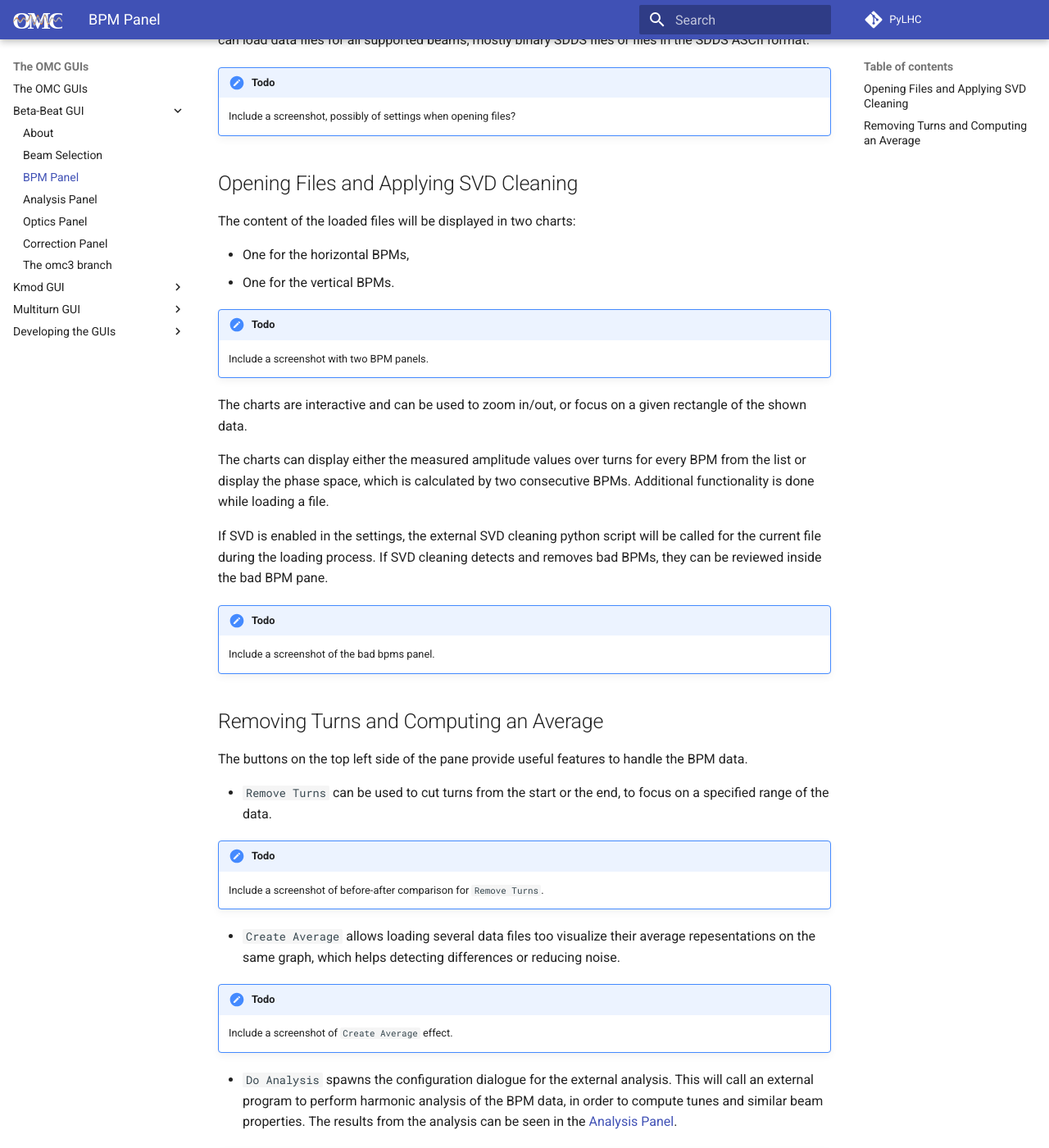
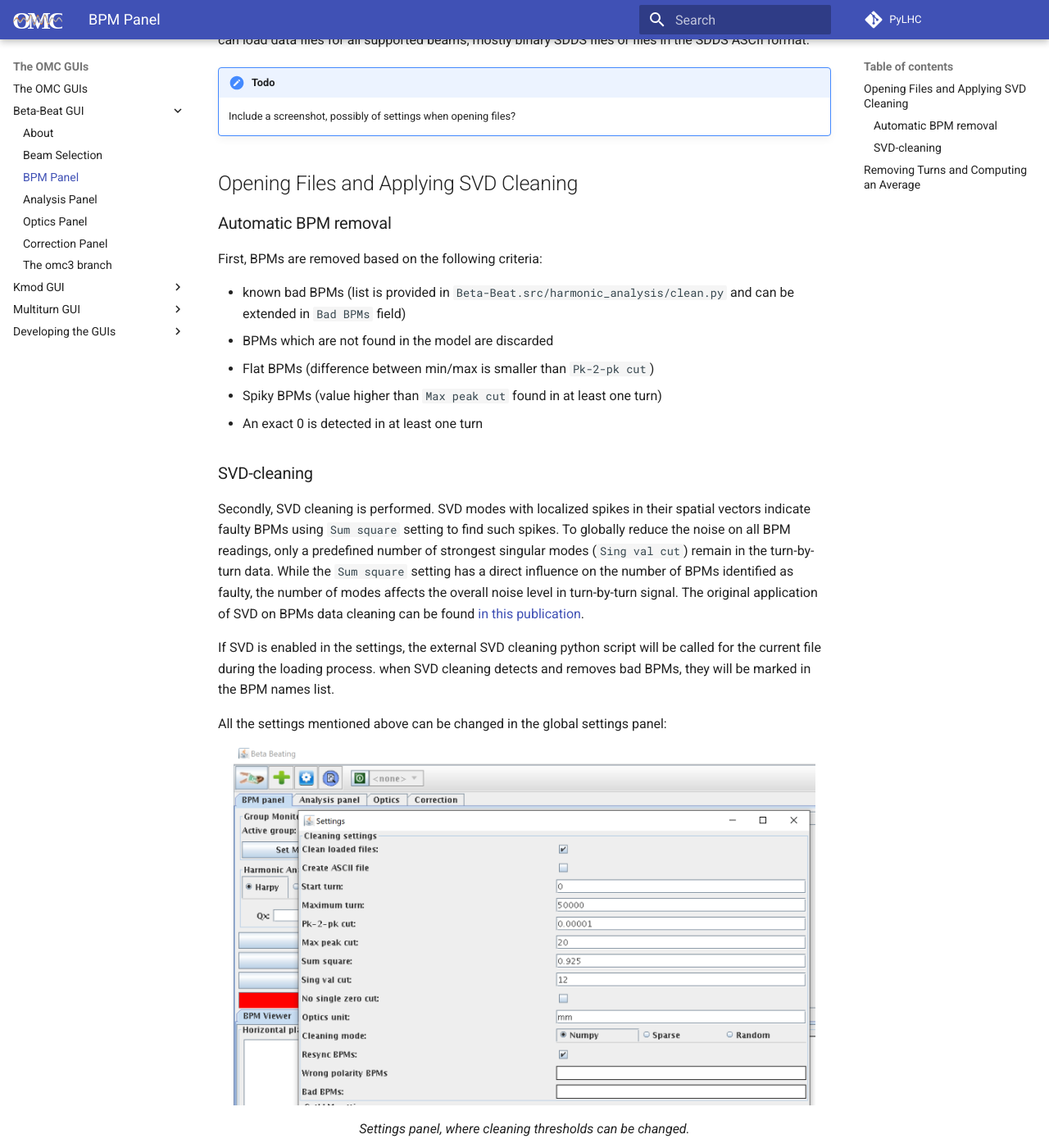
Before and after one commit to pylhc/pylhc.github.io, an MkDocs documentation site: the page built from docs/guis/betabeat/bpm_panel.md, in a window 1280 px wide and 1400 px high, scrolled down 217 px. Shown: the whole window at 82% size. Built offline with MkDocs 1.6.1 and Material for MkDocs 9.7.7, drawn with Linux system fonts in a browser that asks for light colours; some of the changed text lies outside the part shown.

Commit message:
Details on cleaning of turn-by-turn data (#63)
* Details on cleaning of turn-by-turn data

Added the description of cleaning criteria and settings in the BPM panel

* renaming of images

* minor fixes

* typos

Co-authored-by: JoschD <26184899+JoschD@users.noreply.github.com>

```diff
--- a/docs/guis/betabeat/bpm_panel.md
+++ b/docs/guis/betabeat/bpm_panel.md
@@ -8,10 +8,48 @@ It can load data files for all supported beams, mostly binary SDDS files or file
 
 ## Opening Files and Applying SVD Cleaning
 
+### Automatic BPM removal
+
+First, BPMs are removed based on the following criteria:
+
+- known bad BPMs (list is provided in `Beta-Beat.src/harmonic_analysis/clean.py` and can be extended in `Bad BPMs` field)
+- BPMs which are not found in the model are discarded
+- Flat BPMs (difference between min/max is smaller than `Pk-2-pk cut`)
+- Spiky BPMs (value higher than `Max peak cut` found in at least one turn)
+- An exact 0 is detected in at least one turn
+
+### SVD-cleaning
+
+Secondly, SVD cleaning is performed.
+SVD modes with localized spikes in their spatial vectors indicate faulty BPMs using `Sum square` setting to find such spikes.
+To globally reduce the noise on all BPM readings, only a predefined number of strongest singular modes (`Sing val cut`) remain in the turn-by-turn data.
+While the `Sum square` setting has a direct influence on the number of BPMs identified as faulty, the number of modes affects the overall noise level in turn-by-turn signal.
+The original application of SVD on BPMs data cleaning can be found [in this publication][svd_clean_rhic].
+
+If SVD is enabled in the settings, the external SVD cleaning python script will be called for the current file during the loading process.
+when SVD cleaning detects and removes bad BPMs, they will be marked in the BPM names list.
+
+All the settings mentioned above can be changed in the global settings panel:
+<figure>
+<center>
+  <img src="../../../assets/images/cleaning_settings.png" width="95%" />
+  <figcaption>Settings panel, where cleaning thresholds can be changed.</figcaption>
+</center>
+</figure>
+
+Turn-by-turn data cleaning is summarized in the output file which can be found at:
+`Measurements/Beam1@...1-6600/Beam1@...sdds.bad_bpms_{x,y}.`
+
+It contains BPM names and corresponding threshold which identified a BPM as faulty.
+
+!!! note
+    A single BPM can appear twice (for each threshold separately), e.g. in the case of exact zero flat signal.
+
 The content of the loaded files will be displayed in two charts:
 
-- One for the horizontal BPMs,
-- One for the vertical BPMs.
+- Horizontal BPMs,
+- Vertical BPMs.
+
 
 !!! todo
     Include a screenshot with two BPM panels.
@@ -19,10 +57,7 @@ The content of the loaded files will be displayed in two charts:
 The charts are interactive and can be used to zoom in/out, or focus on a given rectangle of the shown data.
 
 The charts can display either the measured amplitude values over turns for every BPM from the list or display the phase space, which is calculated by two consecutive BPMs.
-Additional functionality is done while loading a file.
 
-If SVD is enabled in the settings, the external SVD cleaning python script will be called for the current file during the loading process.
-If SVD cleaning detects and removes bad BPMs, they can be reviewed inside the bad BPM pane.
 
 !!! todo
     Include a screenshot of the bad bpms panel.
@@ -51,3 +86,5 @@ The buttons on the top left side of the pane provide useful features to handle t
 !!! note
     The `Create Average` option requires synchronized data from withing the same bounds, otherwise the results will be meaningless.
     The figure below shows three runs from LHC beam one with synchronized peaks for every turn and their corresponding averages.
+
+  [svd_clean_rhic]: https://journals.aps.org/prab/abstract/10.1103/PhysRevSTAB.7.042801
```
Also changed, not shown: docs/assets/images/analysis_panel_cleaning.png (added), docs/assets/images/cleaning_settings.png (renamed from docs/assets/images/Cleaning_settings.png).
